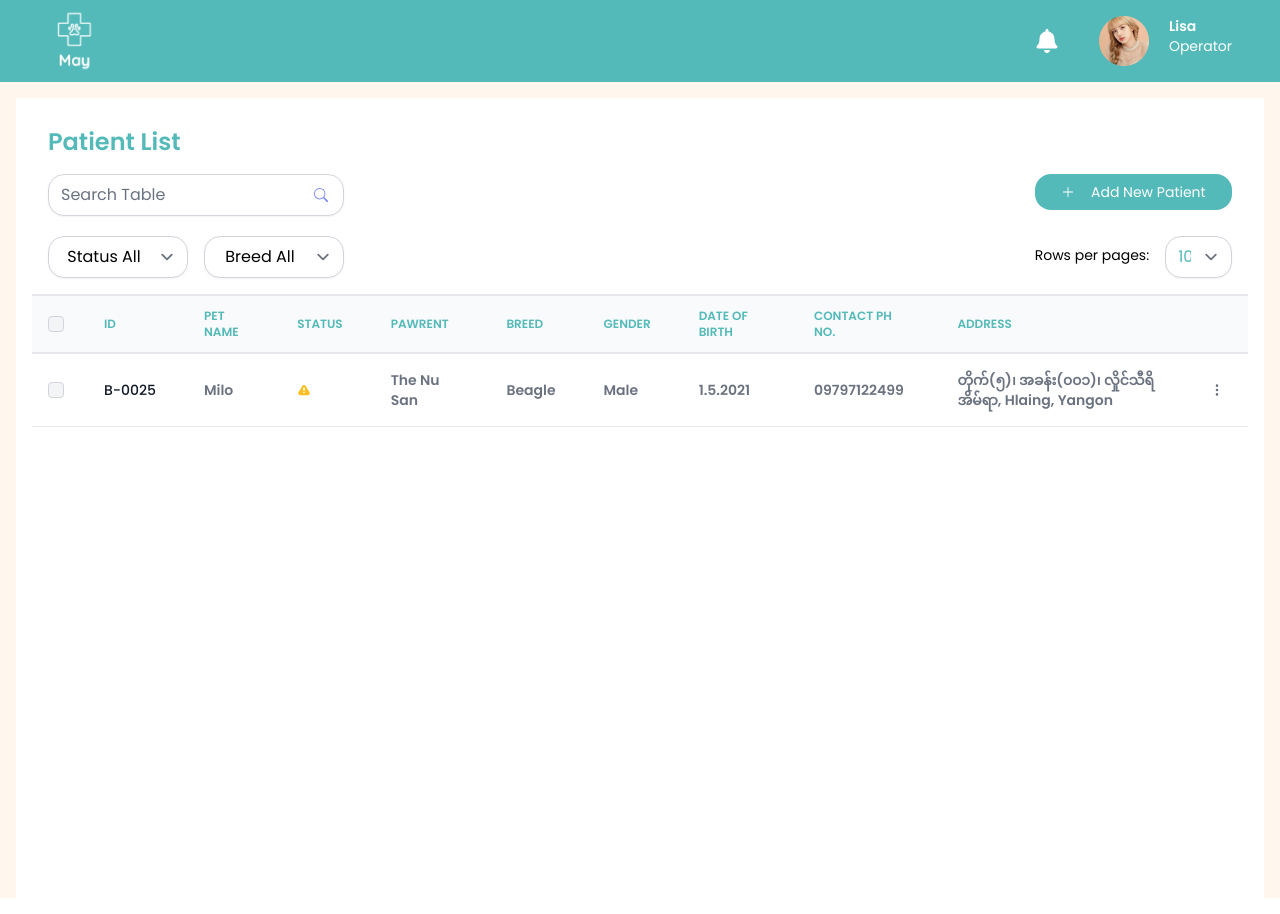
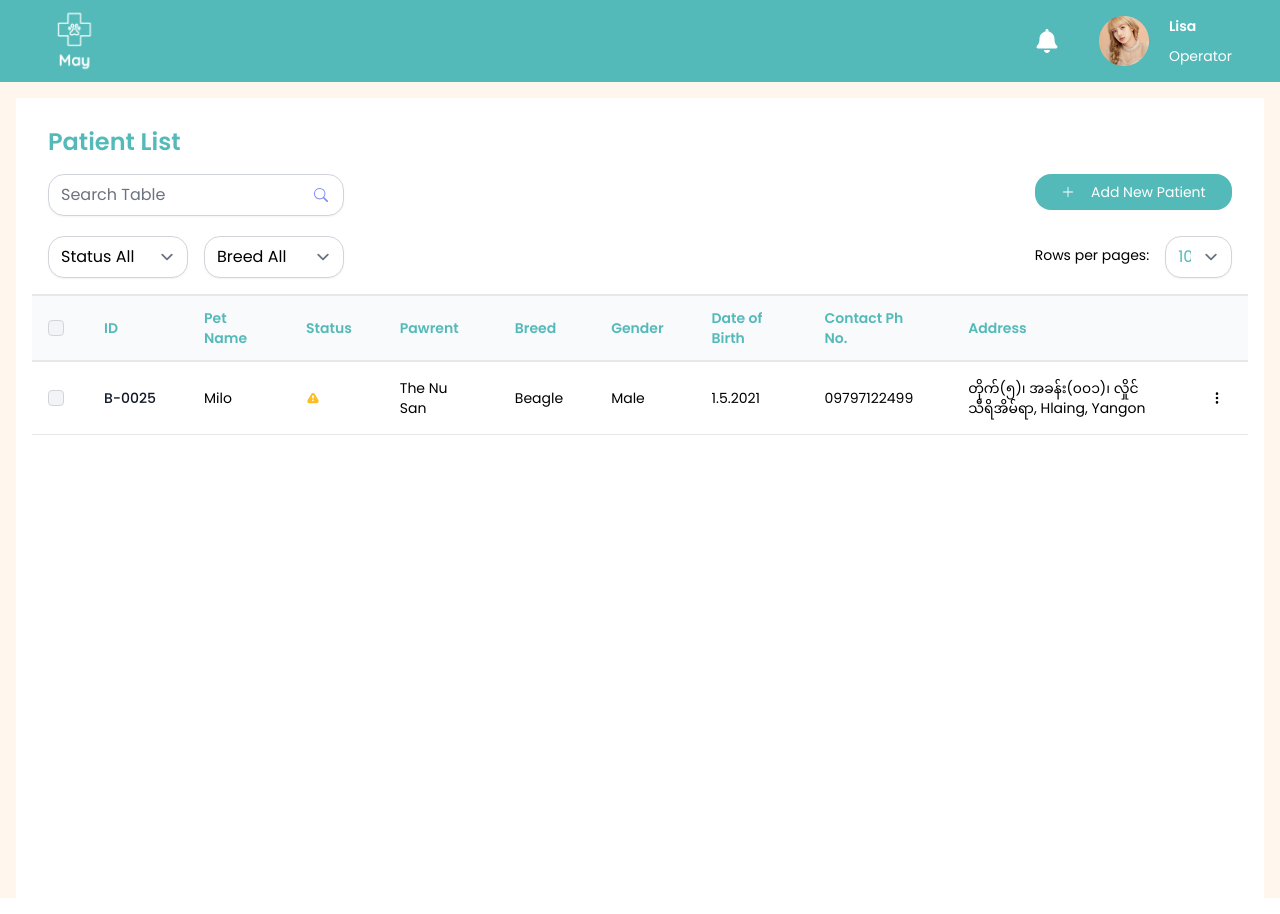
Before and after one commit to Mink-a/dashboard, a React (Vite) app: page / in a window 1280 px wide. Built offline with nearby package versions, Linux system fonts and the light colour scheme.

Commit message:
folder structure change

```diff
--- a/src/components/Header.jsx
+++ b/src/components/Header.jsx
@@ -10,7 +10,7 @@ function Header() {
       <FaBell className="text-2xl" />
       <div className="flex gap-5">
         <img src={Admin} alt="Admin" />
-        <div>
+        <div className="flex flex-col justify-between">
           <h1 className="font-bold font-[Poppins]">Lisa</h1>
           <p className="font-[Poppins]">Operator</p>
         </div>
--- a/src/components/Modal.jsx
+++ b/src/components/Modal.jsx
@@ -1,6 +1,6 @@
 import React from "react";
-import Form from "./Form";
-import Delete from "./Delete";
+import Form from "./Modal/Form";
+import Delete from "./Modal/Delete";
 
 function Modal({
   setOpenModal,
@@ -12,10 +12,10 @@ function Modal({
   isEdit,
   setIsEdit,
 }) {
-  console.log(isEdit);
+
   return (
     <div>
-      <div>
+      <div className="">
         <div className="flex font-normal justify-center items-center overflow-x-hidden overflow-y-auto fixed inset-0 z-50 outline-none focus:outline-none backdrop-opacity-10 bg-black/30">
           <div
             className="absolute w-screen h-screen top-0 left-0 bg-black/20"
--- a/src/components/Delete.jsx
+++ b/src/components/Modal/Delete.jsx
@@ -49,7 +49,7 @@ function Delete({ setIsDelete, setOpenModal, setIsDropOpen }) {
             <div className="px-4 py-3 flex justify-center items-center gap-5 mb-6">
               <button
                 onClick={() => {
-                  notifyToast("check");
+                  notifyToast("deleted");
                   setIsDelete(false);
                   setOpenModal(false);
                   setIsDropOpen(false);
--- a/src/components/Form.jsx
+++ b/src/components/Modal/Form.jsx
@@ -312,7 +312,7 @@ function Form({
             <div class="flex items-center space-x-2 rounded-b justify-center  p-6 ">
               <button
                 onClick={() => {
-                  notifyToast("check");
+                  notifyToast("created");
                   setIsCreate(false);
                   setOpenModal(false);
                 }}
@@ -337,7 +337,7 @@ function Form({
             <div class="flex items-center space-x-2 rounded-b justify-center  p-6 ">
               <button
                 onClick={() => {
-                  notifyToast("check");
+                  notifyToast("updated");
                   setIsEdit(false);
                   setIsDropOpen(false);
                   setOpenModal(false);
--- a/src/components/Toast.jsx
+++ b/src/components/Modal/Toast.jsx
@@ -1,19 +1,23 @@
 import React from "react";
 import toast, { Toaster } from "react-hot-toast";
+import { BsCheck2Square } from "react-icons/bs";
+import { FaTimes } from "react-icons/fa";
 
 const notifyToast = (message) =>
   toast(
     (t) => (
       <div className="flex gap-3">
-        <div>{message} successfully</div>
-        <button onClick={() => toast.dismiss(t.id)}>X</button>
+        <div>Patient is successfully {message}!</div>
+        <button onClick={() => toast.dismiss(t.id)}>
+          <FaTimes className="ml-auto"/>
+        </button>
       </div>
     ),
     {
-      icon: "X",
+      icon: <BsCheck2Square className="text-2xl"/>,
       id: "id",
       position: "bottom-left",
-      className: "flex bg-green-500 justify-between items-center",
+      className: "flex bg-[#1AB45D] justify-between items-center px-4 py-3 text-base text-white min-w-max",
     }
   );
 
--- a/src/components/ReportTitle.jsx
+++ b/src/components/ReportTitle.jsx
@@ -46,7 +46,7 @@ function ReportTitle() {
             <div className="w-full">
               <select
                 className="
-              text-center
+
                     block
                     w-full
                     mt-1
@@ -66,7 +66,7 @@ function ReportTitle() {
             <div className="w-full">
               <select
                 className="
-              text-center
+
                     block
                     w-full
                     mt-1
@@ -89,7 +89,7 @@ function ReportTitle() {
               <select
                 className="
                 text-[#54BAB9]
-              text-center
+
                     block
                     mt-1
                     w-full
--- a/src/components/TableBody.jsx
+++ b/src/components/TableBody.jsx
@@ -7,8 +7,8 @@ function TableBody() {
   return (
     <div className="">
       <div className="relative">
-        <table className="w-full text-sm text-left text-gray-500 dark:text-gray-400">
-          <thead className="text-xs text-[#54BAB9] uppercase border-y-2 bg-gray-50 dark:bg-gray-700 dark:text-gray-400">
+        <table className="w-full text-sm text-left dark:text-gray-400">
+          <thead className="text-sm text-[#54BAB9] border-y-2 bg-gray-50 dark:bg-gray-700 dark:text-gray-400">
             <tr>
               <th scope="col" className="p-4">
                 <div className="flex items-center">
@@ -53,7 +53,7 @@ function TableBody() {
             </tr>
           </thead>
           <tbody>
-            <tr className="bg-white border-b dark:bg-gray-800 dark:border-gray-700 hover:bg-gray-50 dark:hover:bg-gray-600 font-semibold">
+            <tr className="bg-white border-b dark:bg-gray-800 dark:border-gray-700 hover:bg-gray-50 dark:hover:bg-gray-600 ">
               <td className="p-4 w-4">
                 <div className="flex items-center">
                   <input
```
